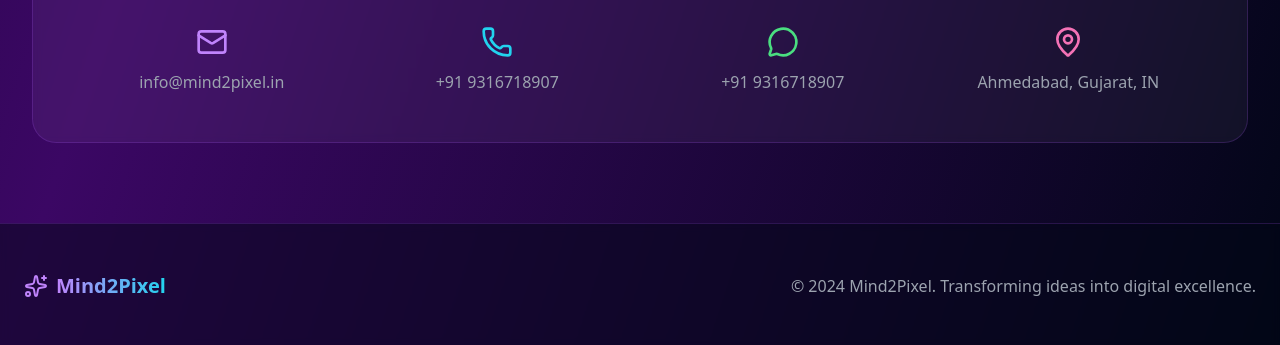
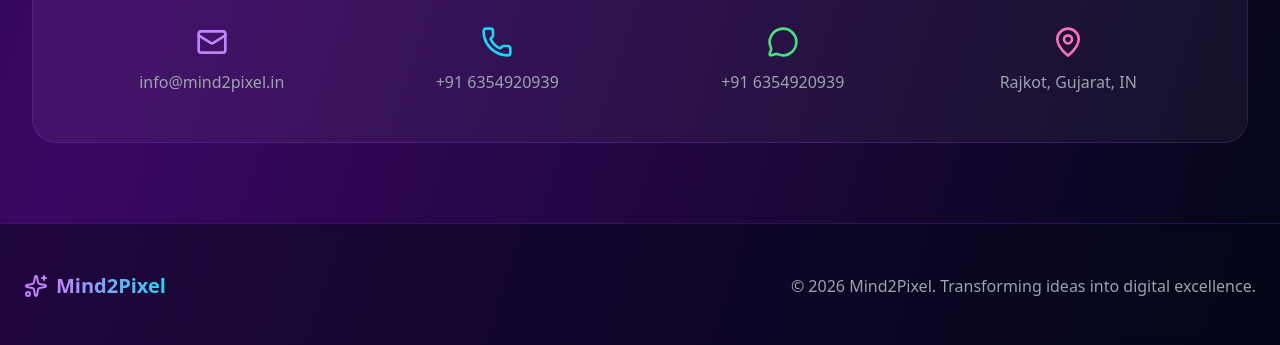
Before and after one commit to Aarmil1234/my-website, a React (Vite) app: page / in a window 1280 px wide. Shown: the part 3556-3901 px from the top of the page. Built offline with nearby package versions, Linux system fonts and the light colour scheme.

Commit message:
changes for place

```diff
--- a/src/Mind2PixelPortfolio.tsx
+++ b/src/Mind2PixelPortfolio.tsx
@@ -392,24 +392,24 @@
                             </div>
 
                             <div className="text-center">
-                                <a href="tel:+919316718907" className="block">
+                                <a href="tel:+916354920939" className="block">
                                     <Phone className="w-8 h-8 text-cyan-400 mx-auto mb-3" />
                                     <p className="text-gray-400 hover:text-cyan-300 transition-colors">
-                                        +91 9316718907
+                                        +91 6354920939
                                     </p>
                                 </a>
                             </div>
 
                             <div className="text-center">
                                 <a
-                                    href="https://wa.me/919316718907?text=Hello!%20I%E2%80%99d%20like%20to%20start%20a%20project%20with%20Mind2Pixel."
+                                    href="https://wa.me/916354920939?text=Hello!%20I%E2%80%99d%20like%20to%20start%20a%20project%20with%20Mind2Pixel."
                                     target="_blank"
                                     rel="noopener noreferrer"
                                     className="block"
                                 >
                                     <MessageCircle className="w-8 h-8 text-green-400 mx-auto mb-3" />
                                     <p className="text-gray-400 hover:text-green-300 transition-colors">
-                                        +91 9316718907
+                                        +91 6354920939
                                     </p>
                                 </a>
                             </div>
@@ -423,7 +423,7 @@
                                 >
                                     <MapPin className="w-8 h-8 text-pink-400 mx-auto mb-3" />
                                     <p className="text-gray-400 hover:text-pink-300 transition-colors">
-                                        Ahmedabad, Gujarat, IN
+                                        Rajkot, Gujarat, IN
                                     </p>
                                 </a>
                             </div>
@@ -445,7 +445,7 @@
                         </div>
 
                         <p className="text-gray-400 text-center md:text-right">
-                            © 2024 Mind2Pixel. Transforming ideas into digital excellence.
+                            © 2026  Mind2Pixel. Transforming ideas into digital excellence.
                         </p>
                     </div>
                 </div>
```
Also changed, not shown: src/assets/m2p logo4.png (added).
